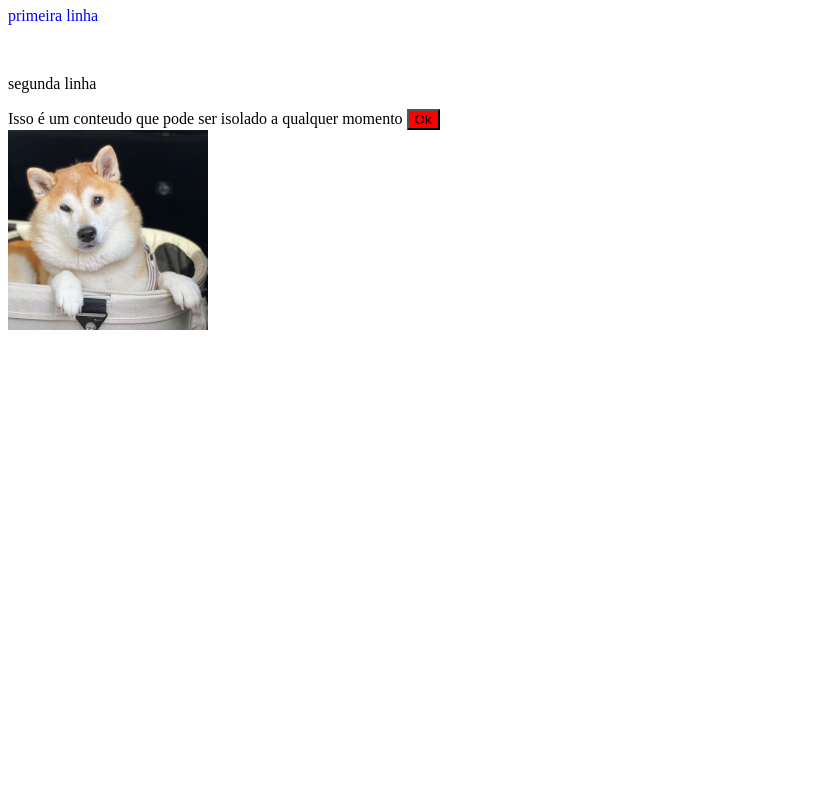
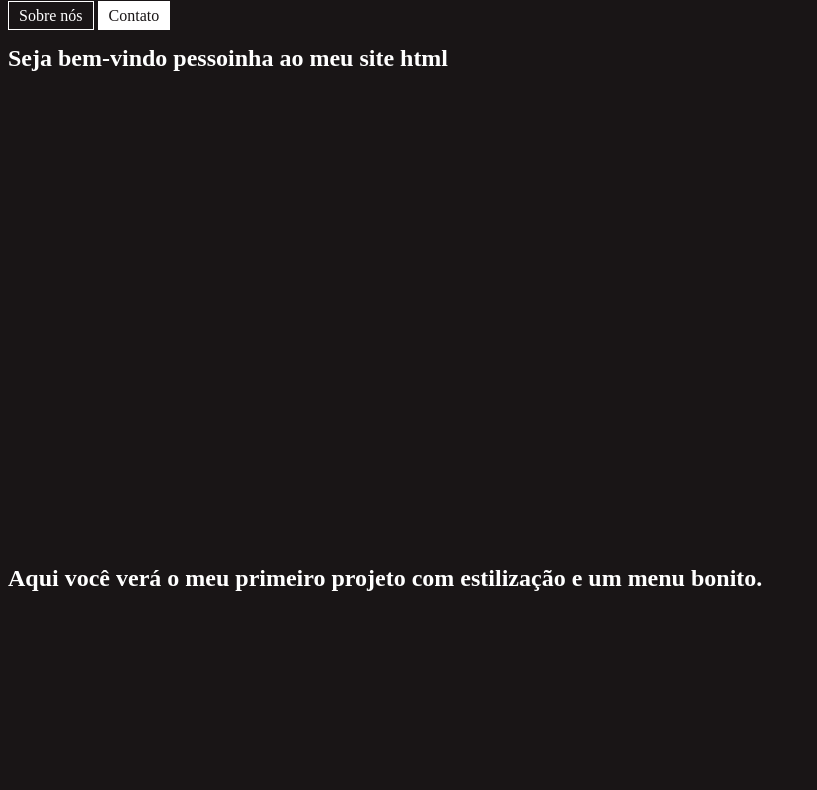
Before and after one commit to Thaisgabrielae/cursojs, a plain HTML site: page JS/index.html in a window 1280 px wide. Shown: the part 73-863 px from the top of the page, without its empty margins (0-817 px from the left). Before the commit the page ends 800 px from the top, so only its background shows below. Drawn offline with Linux system fonts and the light colour scheme.

Commit message:
Add files via upload

```diff
--- /dev/null
+++ b/JS/estilo.css
@@ -0,0 +1,44 @@
+:root{
+    --cor-preto:#191516;
+    --cor-branco:#fff;
+    --cor-vinho: #a60067;
+    --cor-azul-duvidoso: #6153cc;
+    --cor-azul-clarin: #e5f4e3;
+}
+
+body{
+    background-color: var(--cor-preto);
+    color: var(--cor-branco);
+}
+
+/*
+.item-menu{
+    color: var(--cor-vinho)
+
+    :link (como quer que veja o link)
+    :active (momento em que clica no link)
+    :visited (depois que visita)
+    :hover (qnd passa o mouse em cima)
+}
+*/
+
+header nav a.item-menu{
+    color:var(--cor-branco);
+    text-decoration: none;
+    border: var(--cor-branco) 1px solid;
+    padding: 5px 10px; /*espacamento interno*/
+}
+
+header nav a.item-menu:hover {
+    background-color: var(--cor-branco);
+    color: var(--cor-preto);
+}
+
+header nav a.item-menu.item-ativo {
+    background-color: var(--cor-branco);
+    color: var(--cor-preto);
+}
+
+section{
+    min-height: 500px; /*minimo de altura*/
+}
--- a/JS/index.html
+++ b/JS/index.html
@@ -1,40 +1,47 @@
 <!DOCTYPE html>
 <html lang="pt-BR">
-    <head>
-        <meta charset="UTF-8"/>
-        <meta name="viewport" content="widht=device-widht, initial-scale=1.0"/>
-        <title>Olá</title>
-        <style>
-            .primeiro-paragrafo{
-                color: blue;
-            }
-        </style>
+<head>
+    <meta charset="UTF-8">
+       <title>Meu site</title>
+       <link rel="stylesheet" href="estilo.css">
 
-    </head>
-    <body>
-        <!-- comentario -->
-        <h1  class="primeiro-paragrafo">Olá mundo!</h1> <!-- heading 1-->
-        <p class="primeiro-paragrafo">primeira linha</p> <!--paragraph -->
-        <br><!--break return - quebra de linha -->
-        <p>segunda linha</p>
-        <div><!-- divisor -->
-            Isso é um conteudo que pode ser isolado a qualquer momento
-            <button style="background-color:red" onclick="alert('Meu primeiro JS')">Ok</button> <!-- background-color (cor de fundo) onclick (ao clicar) (aviso, sempre colocar os () pra identificar a função e dentro do () colocar a mensagem (identificar texto) entre aspas simples 'texto aqui')-->
-        </div>
-        <img
-            src="imagem.jpg"
-            alt="cachorro dentro do cesto"
-            width="200px"
-        />
-            <!-- scr= source (origem) alt= alternative (alternativo) ou seja, quando não carregar a src aparece a alt -->
-            <!--widht (largura) height (altura)-->
-            <!--pixel (unidade de medida do navegador)-->
+</head>
+<body>
+    <header> <!--cabeçalho-->
+        <h1>Meu site</h1>
+        <nav> <!--navegador/menu-->
 
-            <!-- TAG, ID, NAME E CLASS
-                tag (body, h1, p)
-                id identificador unico, usar # antes no css
-                name [name=""]
-                class="" (no css identifica com . e o nome da class)
-            -->
-            </body>
+             <!-- <a> ancora (fazer link entre o meu site e outro site)
+            target (onde o navegador deve ser carregado). BLANK (abrir em nova aba)-->
+        <a id="menu-sobre" class="item-menu" href="#sobre-nos">Sobre nós</a>
+        <a id="menu-contato" class="item-menu item-ativo" href="#contato">Contato</a>
+
+        <!-- ou assim pra ir pra abri outra pagina ao clicar
+              <a class="item-menu" href="sobre-nos.html">Sobre nós</a>
+        <a class="item-menu" href="contato.html">Contato</a> -->
+        </nav>
+    </header>
+    <section id="sobre-nos">
+        <h1>
+            Seja bem-vindo pessoinha ao meu site html
+        </h1>
+    </section>
+   <section id="contato">
+        <h2 class="item-menu">
+        Aqui você verá o meu primeiro projeto com estilização e um menu bonito.
+         </h2>
+   </section>
+   <script type="text/javascript">
+   const menuSobre = document.getElementsById('menu-sobre');
+   const menuContato = document.querySelector('#menu-contato');
+
+   menuSobre.addEverntListener('click', function() {
+        menuSobre.classList.toggle('item-ativo');
+   });
+
+   menuContato.addEverntListener('click', function(){
+        menuContato.classList.toggle('item-ativo');
+});
+</script>
+</body>
 </html>
```
Also changed, not shown: JS/contato.html (added, +10 -0 lines), JS/sobre-nos.html (added, +11 -0 lines), JS/script.js (added).
